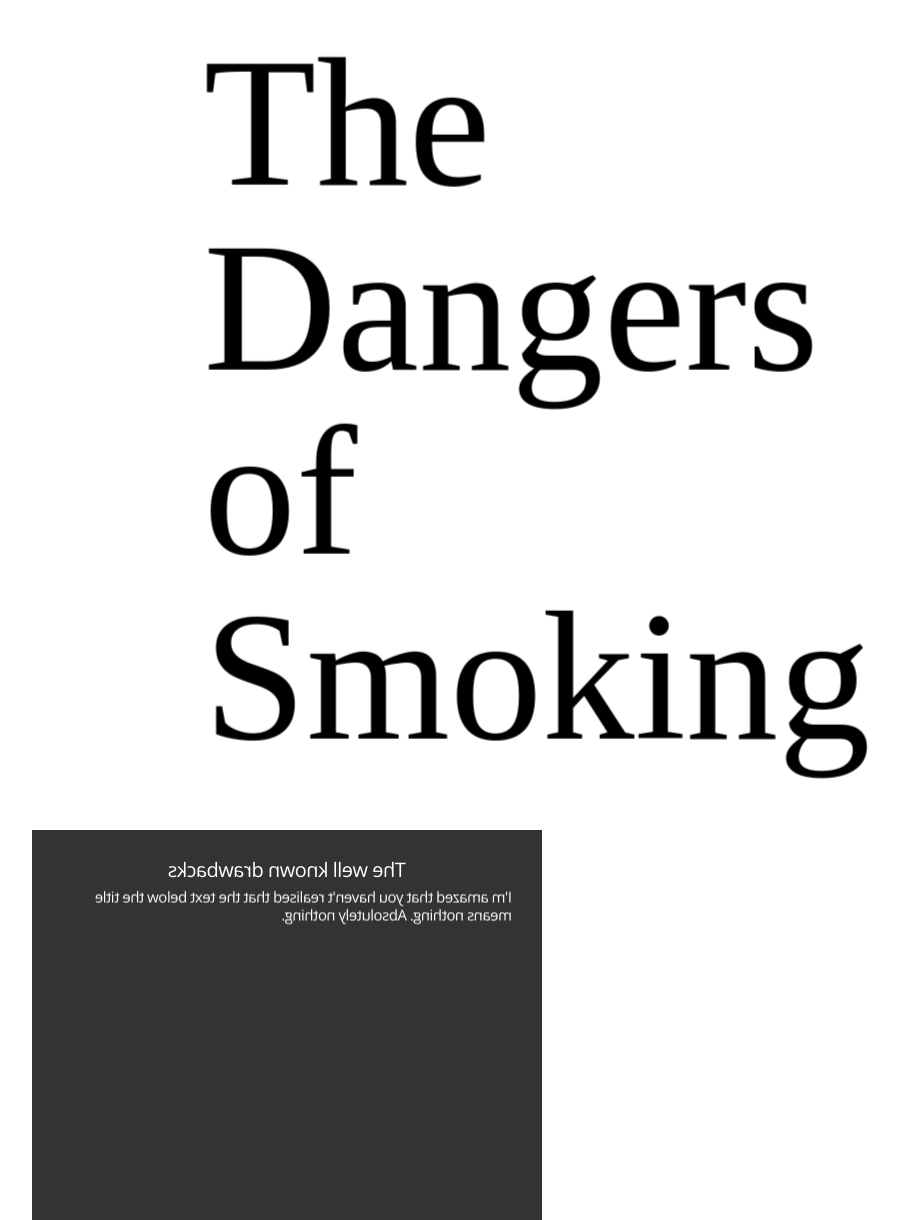
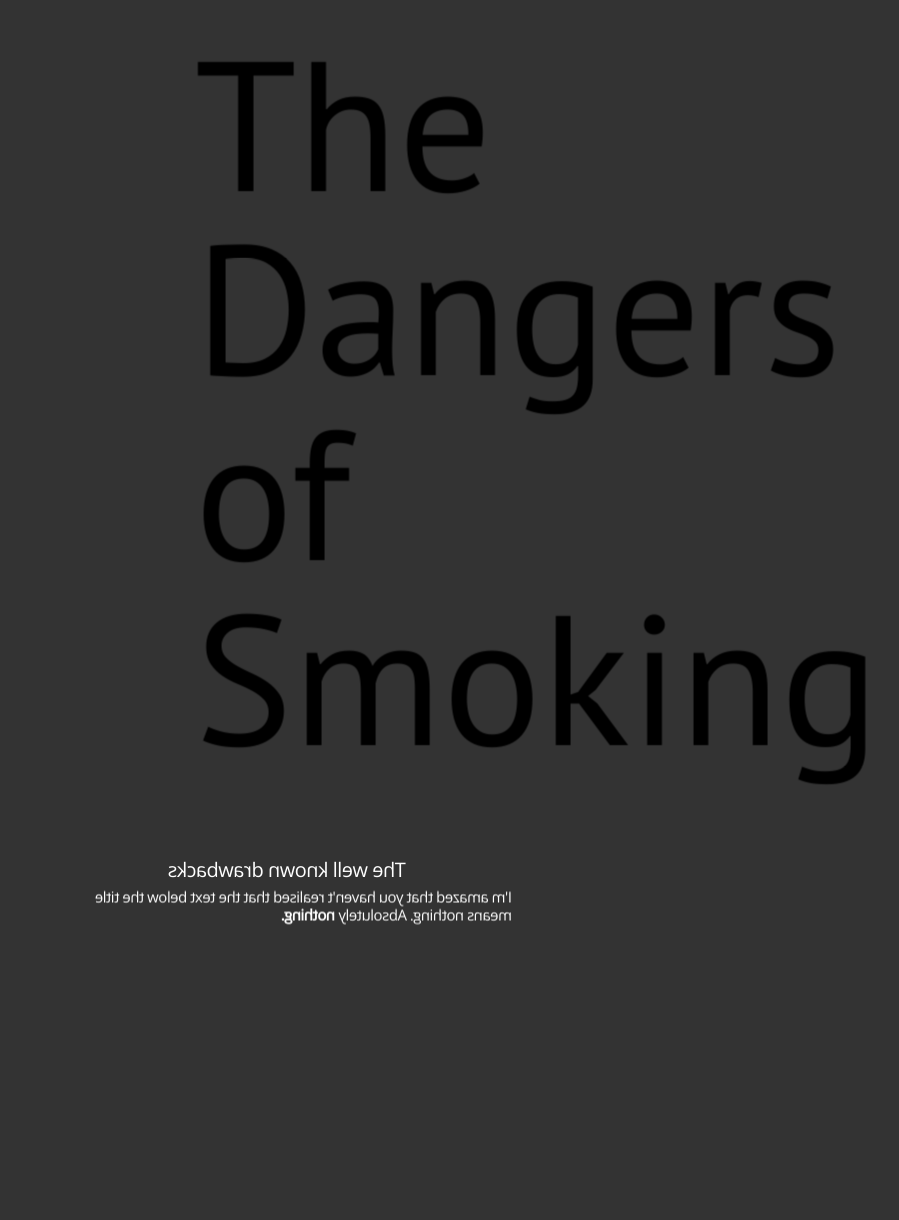
Before and after one commit to zaim10/dangers-smoking, a website: page index.html in a window 1280 px wide. Shown: the whole page, without its empty margins (103-1002 px from the left). Drawn offline with nearby package versions, Linux system fonts and the light colour scheme.

Commit message:
colours!

```diff
--- a/css/theme.css
+++ b/css/theme.css
@@ -41,6 +41,15 @@ table {
 	border-collapse: collapse;
 	border-spacing: 0;
 }
+body {
+    font-family: 'PT Sans', sans-serif;
+    min-height: 740px;
+
+    background: #333;
+}
+
+b, strong { font-weight: bold }
+
 .slide {
     display: block;
 
```
